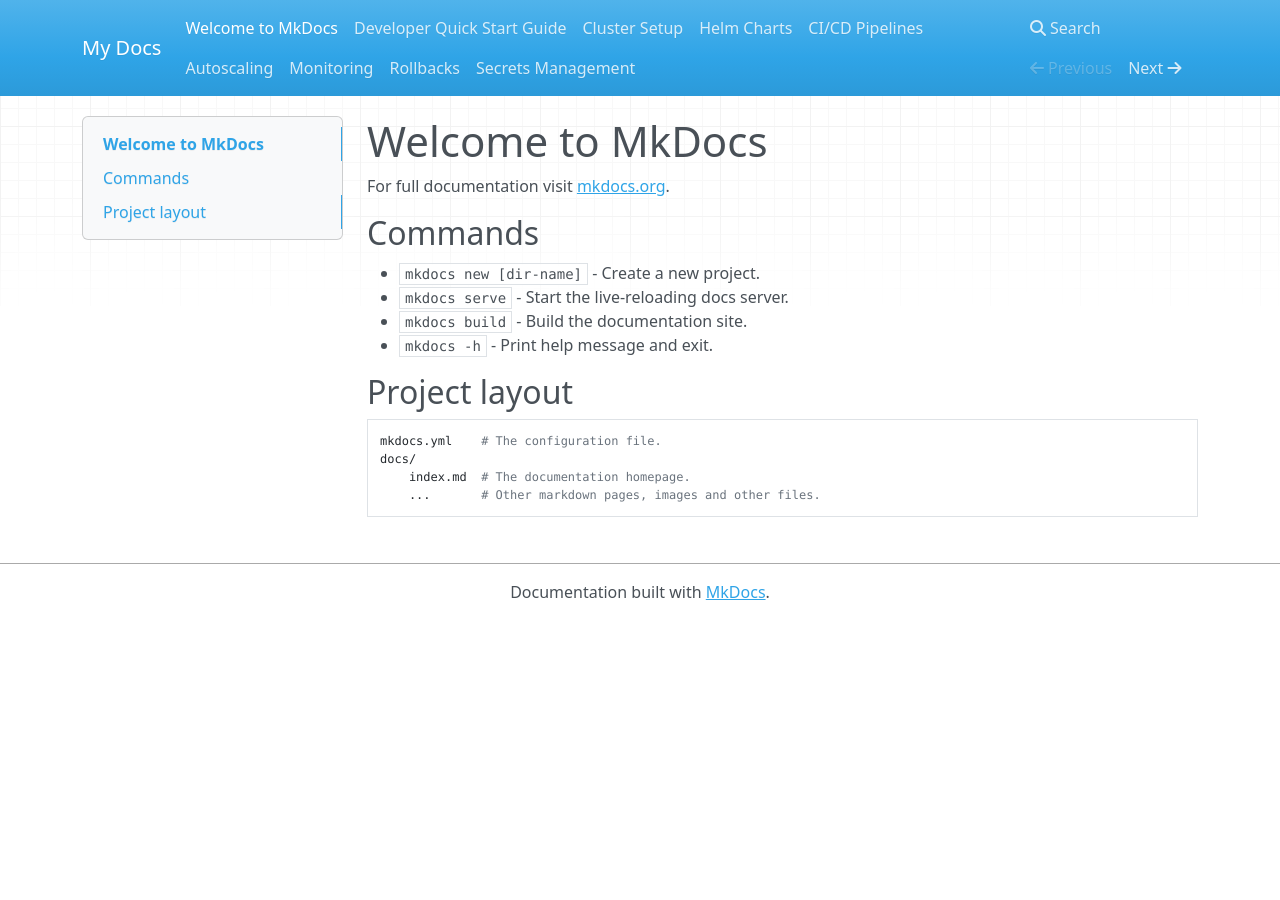
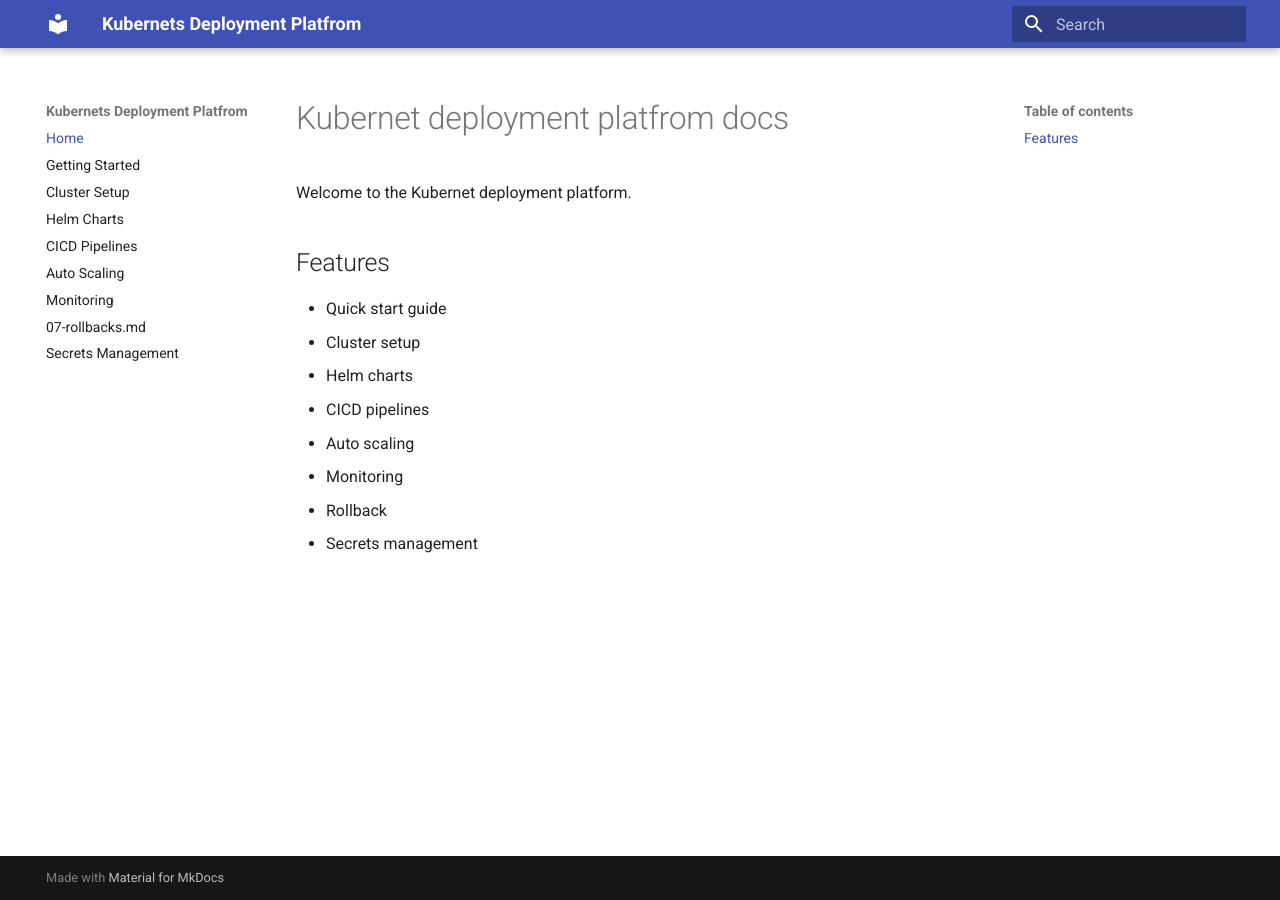
Before and after one commit to chrisjohn83/kubernetes-deployment-platform, an MkDocs documentation site: the page built from docs/index.md, in a window 1280 px wide. Built offline with MkDocs 1.6.1 and Material for MkDocs 9.7.7, drawn with Linux system fonts in a browser that asks for light colours; nearby versions of some CDN libraries.

Commit message:
Revised mkdocs yml and index files

```diff
--- a/docs/index.md
+++ b/docs/index.md
@@ -1,17 +1,14 @@
-# Welcome to MkDocs
+# Kubernet deployment platfrom docs
 
-For full documentation visit [mkdocs.org](https://www.mkdocs.org).
+Welcome to the Kubernet deployment platform.
 
-## Commands
+## Features
 
-* `mkdocs new [dir-name]` - Create a new project.
-* `mkdocs serve` - Start the live-reloading docs server.
-* `mkdocs build` - Build the documentation site.
-* `mkdocs -h` - Print help message and exit.
-
-## Project layout
-
-    mkdocs.yml    # The configuration file.
-    docs/
-        index.md  # The documentation homepage.
-        ...       # Other markdown pages, images and other files.
+- Quick start guide
+- Cluster setup
+- Helm charts
+- CICD pipelines
+- Auto scaling
+- Monitoring
+- Rollback
+- Secrets management
--- a/mkdocs.yml
+++ b/mkdocs.yml
@@ -1 +1,14 @@
-site_name: My Docs
+site_name: Kubernets Deployment Platfrom
+theme:
+  name: material
+
+nav:
+  - Home: index.md
+  - Getting Started: 01-quick-start-guide.md
+  - Cluster Setup: 02-cluster-setup.md
+  - Helm Charts: 03-helm-charts.md
+  - CICD Pipelines: 04-cicd-pipelines.md
+  - Auto Scaling: 05-autoscaling.md
+  - Monitoring: 06-monitoring.md
+  - 07-rollbacks.md: 07-rollbacks.md
+  - Secrets Management: 08-secrets-management.md
```
